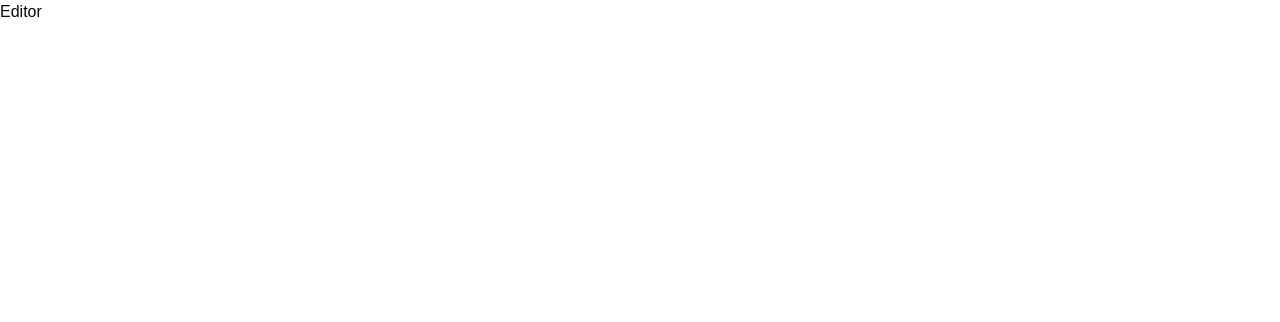
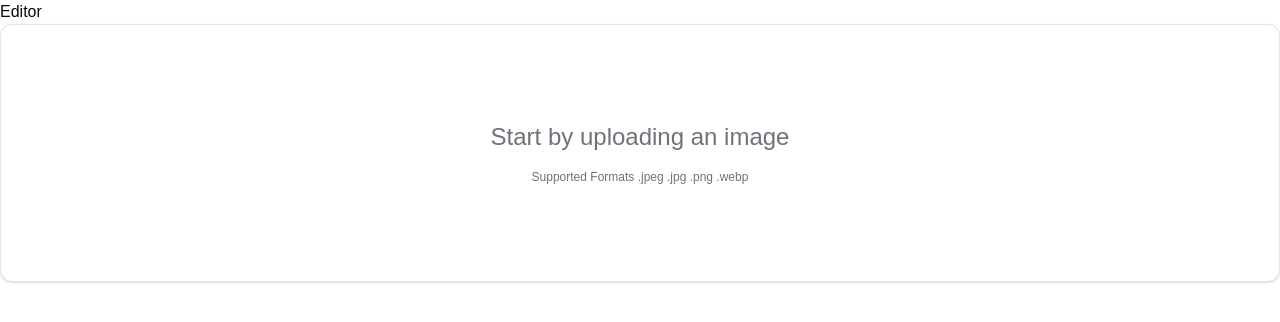
Before and after one commit to jasoncala/ai-image-editor, a Next.js app: page / in a window 1280 px wide. Shown: the top 322 px of the page. Built offline with nearby package versions, Linux system fonts and the light colour scheme.

Commit message:
Started upload image functionality

```diff
--- a/components/editor.tsx
+++ b/components/editor.tsx
@@ -1,9 +1,12 @@
 'use client'
+
+import UploadImage from "./upload/upload-image"
 
 export default function Editor() {
     return(
         <div>
             <h1>Editor</h1>
+            <UploadImage/>
         </div>
     )
 }
--- /dev/null
+++ b/components/ui/card.tsx
@@ -0,0 +1,76 @@
+import * as React from "react"
+
+import { cn } from "@/lib/utils"
+
+const Card = React.forwardRef<
+  HTMLDivElement,
+  React.HTMLAttributes<HTMLDivElement>
+>(({ className, ...props }, ref) => (
+  <div
+    ref={ref}
+    className={cn(
+      "rounded-xl border bg-card text-card-foreground shadow",
+      className
+    )}
+    {...props}
+  />
+))
+Card.displayName = "Card"
+
+const CardHeader = React.forwardRef<
+  HTMLDivElement,
+  React.HTMLAttributes<HTMLDivElement>
+>(({ className, ...props }, ref) => (
+  <div
+    ref={ref}
+    className={cn("flex flex-col space-y-1.5 p-6", className)}
+    {...props}
+  />
+))
+CardHeader.displayName = "CardHeader"
+
+const CardTitle = React.forwardRef<
+  HTMLParagraphElement,
+  React.HTMLAttributes<HTMLHeadingElement>
+>(({ className, ...props }, ref) => (
+  <h3
+    ref={ref}
+    className={cn("font-semibold leading-none tracking-tight", className)}
+    {...props}
+  />
+))
+CardTitle.displayName = "CardTitle"
+
+const CardDescription = React.forwardRef<
+  HTMLParagraphElement,
+  React.HTMLAttributes<HTMLParagraphElement>
+>(({ className, ...props }, ref) => (
+  <p
+    ref={ref}
+    className={cn("text-sm text-muted-foreground", className)}
+    {...props}
+  />
+))
+CardDescription.displayName = "CardDescription"
+
+const CardContent = React.forwardRef<
+  HTMLDivElement,
+  React.HTMLAttributes<HTMLDivElement>
+>(({ className, ...props }, ref) => (
+  <div ref={ref} className={cn("p-6 pt-0", className)} {...props} />
+))
+CardContent.displayName = "CardContent"
+
+const CardFooter = React.forwardRef<
+  HTMLDivElement,
+  React.HTMLAttributes<HTMLDivElement>
+>(({ className, ...props }, ref) => (
+  <div
+    ref={ref}
+    className={cn("flex items-center p-6 pt-0", className)}
+    {...props}
+  />
+))
+CardFooter.displayName = "CardFooter"
+
+export { Card, CardHeader, CardFooter, CardTitle, CardDescription, CardContent }
--- a/components/upload/upload-image.tsx
+++ b/components/upload/upload-image.tsx
@@ -1,9 +1,52 @@
 'use client'
 
-export default function uploadImage(){
+import { uploadImage } from "@/server/upload-image"
+import { useDropzone } from "react-dropzone"
+import { Card, CardContent } from "../ui/card"
+import { cn } from "@/lib/utils"
+
+export default function UploadImage(){
+    const { getRootProps, getInputProps, isDragActive} = useDropzone({
+        maxFiles: 1,
+        accept: {
+            'image/png': ['.png'],
+            'image/jpg': ['.jpg'],
+            'image/webp': ['.webp'],
+            'image/jpeg': ['.jpeg'],
+        },
+        onDrop: async (acceptedFiles, fileRejections) => {
+            if(acceptedFiles.length){
+                const formData = new FormData()
+                formData.append("image", acceptedFiles[0])
+                // Generate Object URL
+                const objectUrl = URL.createObjectURL(acceptedFiles[0]);
+                // STATE MANAGEMENT
+                const res = await uploadImage({ image: formData })
+            }
+        },
+    })
+
     return (
-        <div>
-            <h1>Upload Image</h1>
-        </div>
+        <Card
+        {...getRootProps()}
+        className={cn(
+          " hover:cursor-pointer hover:bg-secondary hover:border-primary transition-all  ease-in-out ",
+          `${isDragActive ? "animate-pulse border-primary bg-secondary" : ""}`
+        )}
+        >
+        <CardContent className="flex flex-col h-full items-center justify-center px-2 py-24  text-xs ">
+          <input {...getInputProps()} />
+          <div className="flex items-center flex-col justify-center gap-4">
+            <p className="text-muted-foreground text-2xl">
+              {isDragActive
+                ? "Drop your image here!"
+                : "Start by uploading an image"}
+            </p>
+            <p className="text-muted-foreground">
+              Supported Formats .jpeg .jpg .png .webp
+            </p>
+          </div>
+        </CardContent>
+        </Card>
     )
 }
--- /dev/null
+++ b/lib/safe-action.ts
@@ -0,0 +1,3 @@
+import { createSafeActionClient } from "next-safe-action";
+
+export const actionClient = createSafeActionClient()
--- a/package.json
+++ b/package.json
@@ -11,9 +11,11 @@
   "dependencies": {
     "@radix-ui/react-icons": "^1.3.0",
     "class-variance-authority": "^0.7.0",
+    "cloudinary": "^2.5.1",
     "clsx": "^2.1.1",
     "lucide-react": "^0.453.0",
     "next": "14.2.15",
+    "next-safe-action": "^7.9.4",
     "react": "^18",
     "react-dom": "^18",
     "react-dropzone": "^14.2.9",
```
Also changed, not shown: 2 other files (tests, documents, lock files or other folders).
